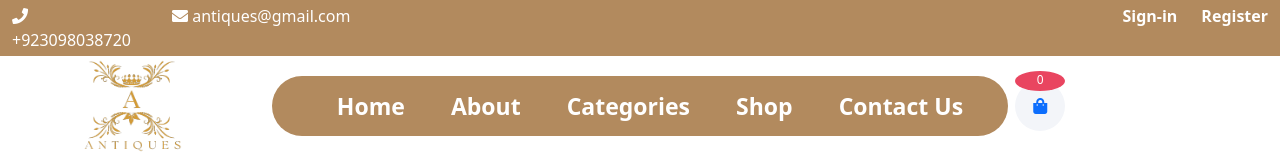
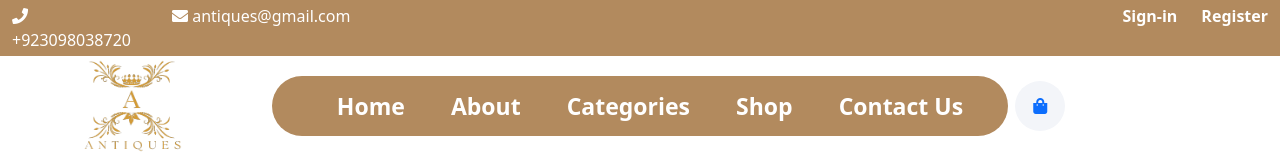
Before and after one commit to RanaZainPNY/mernproject, a React (Create React App) app in the folder frontend/: page /about in a window 1280 px wide. Shown: the top 161 px of the page. Built offline with nearby package versions, Linux system fonts and the light colour scheme.

Commit message:
removed user icon from search bar

```diff
--- a/frontend/src/common/header/Search.js
+++ b/frontend/src/common/header/Search.js
@@ -29,6 +29,7 @@ const Search = ({ CartItem }) => {
                 />
               </div>
             </div>
+
             <div className="col-md-8">
                 <nav
                   className="navbar d-flex justify-content-center py-3"
@@ -73,13 +74,14 @@ const Search = ({ CartItem }) => {
                   </div>
                 </nav>
             </div>
+
             <div className="col-md-2">
               <div className="icon f_flex width">
-                <i className="fa fa-user icon-circle"></i>
+                {/* <i className="fa fa-user icon-circle"></i> */}
                 <div className="cart">
                   <Link to="/cart">
                     <i className="fa fa-shopping-bag icon-circle"></i>
-                    <span>0</span>
+                    {/* <span>0</span> */}
                   </Link>
                 </div>
               </div>
```
